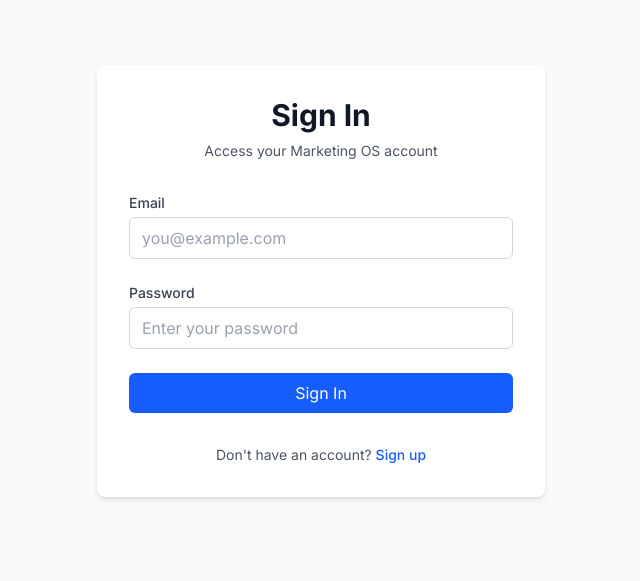
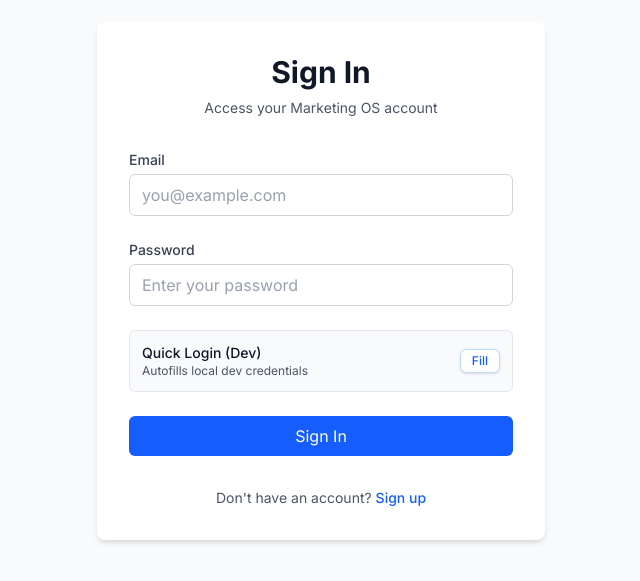
Before and after one commit to veemzmin/marketingOS, a Next.js app: page /auth/login in a window 1280 px wide. Shown: the part 119-700 px from the top of the page, without its empty margins (319-959 px from the left). Built offline with nearby package versions, Linux system fonts and the light colour scheme; no server answers.

Commit message:
Add dev quick login autofill

```diff
--- a/src/app/auth/login/page.tsx
+++ b/src/app/auth/login/page.tsx
@@ -4,7 +4,7 @@
 import { useFormState } from "react-dom"
 import { useFormStatus } from "react-dom"
 import { useSearchParams } from "next/navigation"
-import { Suspense } from "react"
+import { Suspense, useState } from "react"
 
 export const dynamic = "force-dynamic"
 
@@ -34,6 +34,13 @@
   const [state, formAction] = useFormState(loginAction, undefined)
   const searchParams = useSearchParams()
   const verified = searchParams.get("verified") === "true"
+  const [email, setEmail] = useState("")
+  const [password, setPassword] = useState("")
+
+  const DEV_CREDENTIALS = {
+    email: "admin@example.com",
+    password: "password123",
+  }
 
   return (
     <div className="flex min-h-screen items-center justify-center bg-gray-50">
@@ -67,6 +74,8 @@
               name="email"
               type="email"
               required
+              value={email}
+              onChange={(e) => setEmail(e.target.value)}
               className="mt-1 block w-full rounded-md border border-gray-300 px-3 py-2 text-gray-900 placeholder-gray-400 focus:border-blue-500 focus:outline-none focus:ring-blue-500"
               placeholder="you@example.com"
             />
@@ -81,9 +90,32 @@
               name="password"
               type="password"
               required
+              value={password}
+              onChange={(e) => setPassword(e.target.value)}
               className="mt-1 block w-full rounded-md border border-gray-300 px-3 py-2 text-gray-900 placeholder-gray-400 focus:border-blue-500 focus:outline-none focus:ring-blue-500"
               placeholder="Enter your password"
             />
+          </div>
+
+          <div className="rounded-md border border-gray-200 bg-gray-50 p-3 text-sm">
+            <div className="flex items-center justify-between">
+              <div>
+                <div className="font-medium text-gray-900">Quick Login (Dev)</div>
+                <div className="text-xs text-gray-600">
+                  Autofills local dev credentials
+                </div>
+              </div>
+              <button
+                type="button"
+                onClick={() => {
+                  setEmail(DEV_CREDENTIALS.email)
+                  setPassword(DEV_CREDENTIALS.password)
+                }}
+                className="rounded-md bg-white px-3 py-1 text-xs font-medium text-blue-600 shadow-sm ring-1 ring-inset ring-blue-200 hover:bg-blue-50"
+              >
+                Fill
+              </button>
+            </div>
           </div>
 
           <SubmitButton />
```
